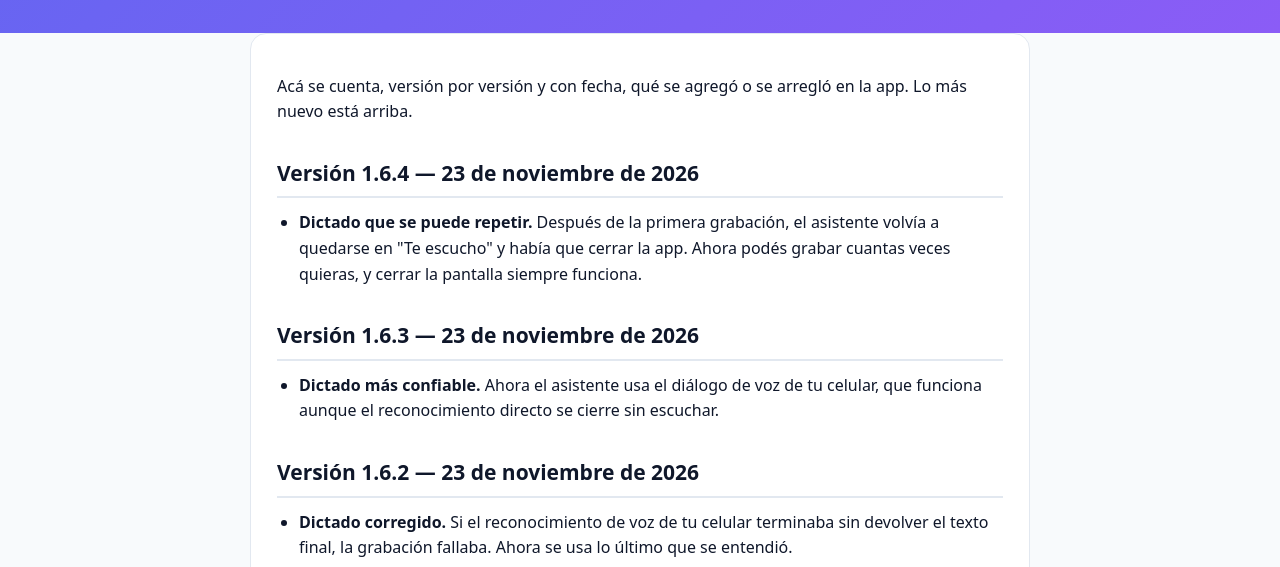
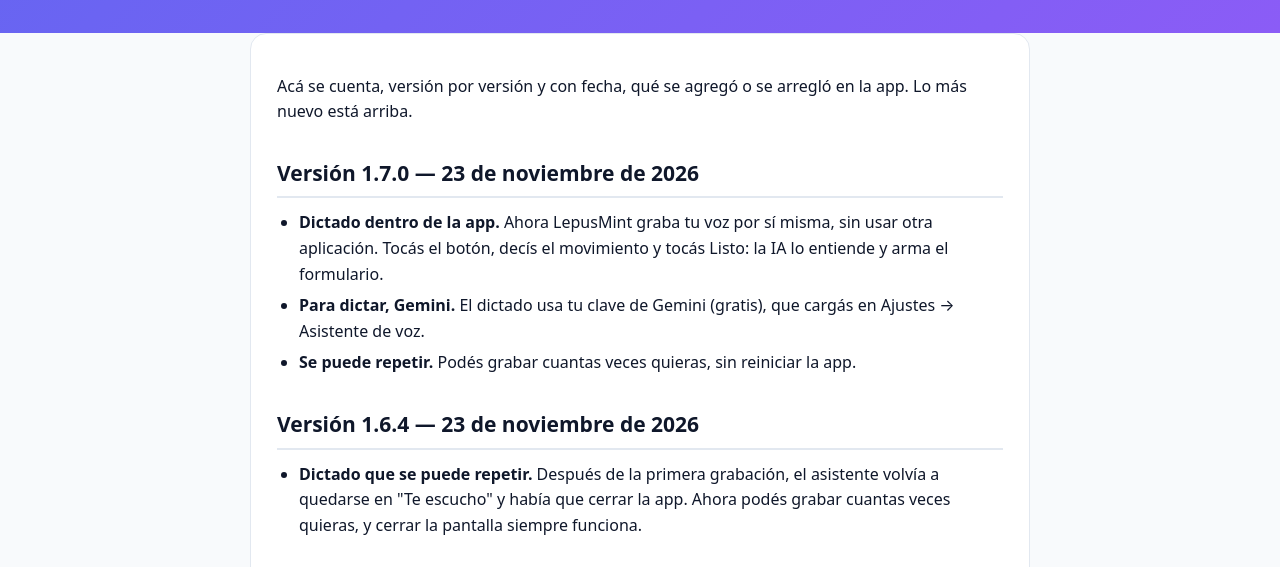
Before and after one commit to AlejoDM/lepusmint-gestionfinanzas, a plain HTML site: page novedades.html in a window 1280 px wide. Shown: the part 188-755 px from the top of the page. Drawn offline with Linux system fonts and the light colour scheme.

Commit message:
Versión 1.7.0

```diff
--- a/novedades.html
+++ b/novedades.html
@@ -36,6 +36,12 @@
   <main class="wrap">
     <section class="card">
 <p>Acá se cuenta, versión por versión y con fecha, qué se agregó o se arregló en la app. Lo más nuevo está arriba.</p>
+<h2 id="version-1-7-0-23-de-noviembre-de-2026">Versión 1.7.0 — 23 de noviembre de 2026</h2>
+<ul>
+  <li><strong>Dictado dentro de la app.</strong> Ahora LepusMint graba tu voz por sí misma, sin usar otra aplicación. Tocás el botón, decís el movimiento y tocás Listo: la IA lo entiende y arma el formulario.</li>
+  <li><strong>Para dictar, Gemini.</strong> El dictado usa tu clave de Gemini (gratis), que cargás en Ajustes → Asistente de voz.</li>
+  <li><strong>Se puede repetir.</strong> Podés grabar cuantas veces quieras, sin reiniciar la app.</li>
+</ul>
 <h2 id="version-1-6-4-23-de-noviembre-de-2026">Versión 1.6.4 — 23 de noviembre de 2026</h2>
 <ul>
   <li><strong>Dictado que se puede repetir.</strong> Después de la primera grabación, el asistente volvía a quedarse en "Te escucho" y había que cerrar la app. Ahora podés grabar cuantas veces quieras, y cerrar la pantalla siempre funciona.</li>
```
